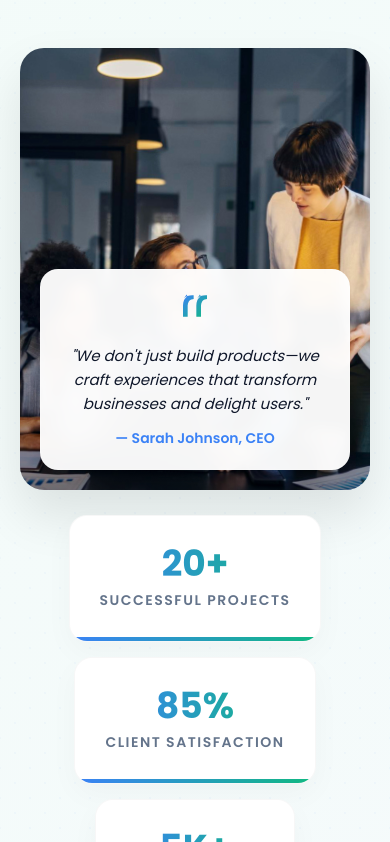
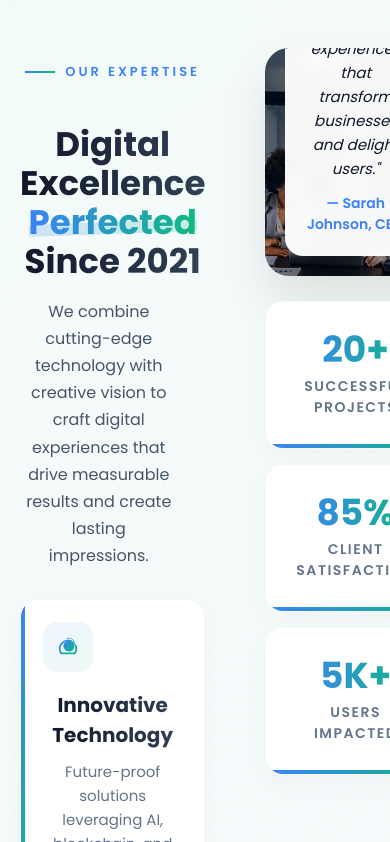
Before and after one commit to siddhantdhomse45/neweage-cloud, a React (Vite) app: page / in a window 390 px wide. Shown: the part 2184-3026 px from the top of the page. Built offline with nearby package versions, Linux system fonts and the light colour scheme.

Commit message:
Changes exper

```diff
--- a/src/component/home/experiancesec/Experiance.module.css
+++ b/src/component/home/experiancesec/Experiance.module.css
@@ -439,81 +439,7 @@
   font-weight: 600;
 }
 
-@media (max-width: 1600px) {
-  .experienceContainer {
-    padding: 100px 120px;
-    width: calc(100% - 240px);
-  }
-}
 
-@media (max-width: 1200px) {
-  .experienceContainer {
-    padding: 80px 100px;
-    width: calc(100% - 200px);
-  }
-
-  .contentWrapper {
-    gap: 60px;
-  }
-
-  .title {
-    font-size: 48px;
-  }
-
-  .statNumber {
-    font-size: 38px;
-  }
-
-  .featureCard {
-    padding: 25px;
-  }
-}
-
-@media (max-width: 992px) {
-  .experienceContainer {
-    padding: 80px 60px;
-    width: calc(100% - 120px);
-  }
-
-  .contentWrapper {
-    flex-direction: column;
-    gap: 50px;
-  }
-
-  .contentSection {
-    order: 2;
-    text-align: center;
-  }
-
-  .imageSection {
-    order: 1;
-    max-width: 700px;
-    margin: 0 auto;
-  }
-
-  .description {
-    max-width: 100%;
-    margin-left: auto;
-    margin-right: auto;
-  }
-
-  .featuresGrid {
-    max-width: 650px;
-    margin-left: auto;
-    margin-right: auto;
-  }
-
-  .statsContainer {
-    justify-content: center;
-  }
-
-  .quoteBox {
-    left: 30px;
-    right: 30px;
-    bottom: 30px;
-    padding: 25px;
-  }
-}
 
 @media (max-width: 768px) {
   .experienceContainer {
```
